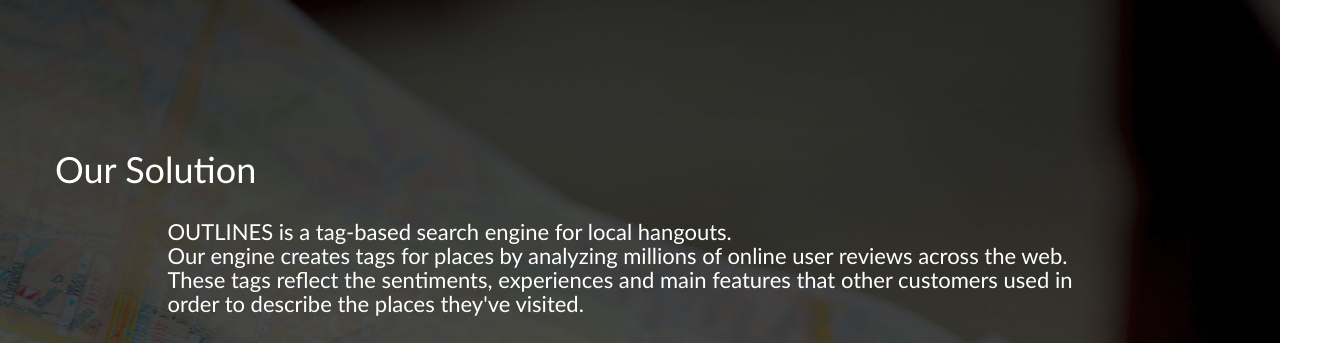
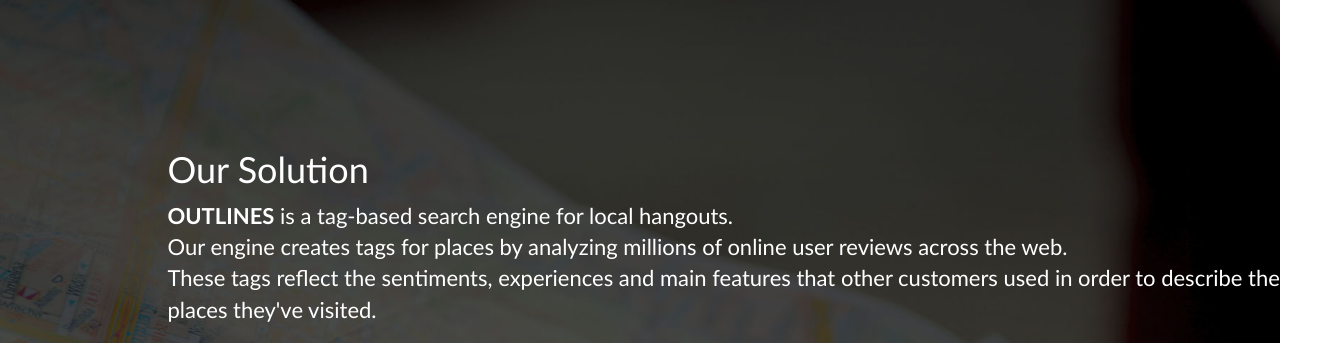
Before and after one commit to nimrodoron/Outlines-Landing-Page, a plain HTML site: page index.html in a window 1280 px wide. Shown: the part 1820-2163 px from the top of the page, 1323 px wide, since content can reach past the window. Drawn offline with nearby package versions, Linux system fonts and the light colour scheme.

Commit message:
fix identation

```diff
--- a/index.html
+++ b/index.html
@@ -125,12 +125,14 @@
         <div class="content-section-b section-container">
             <div class="container">
                 <div class="row">
-                    <h1>Our Solution</h1>
+                    <div class="col-md-12 col-xs-offset-1 col-xs-10">
+                        <h1>Our Solution</h1>
+                    </div>
                 </div>
                 <div class="row">
-                    <div class="col-md-offset-1 col-md-10">
-                        <h3 class="solution-paragraph-container">OUTLINES is a tag-based search engine for local hangouts.<br>Our engine creates tags for places by analyzing millions of online user reviews across the web. <br>
-                            These tags reflect the sentiments, experiences and main features that other customers used in order to describe the places they've visited.</h3>
+                    <div class="col-md-12 col-xs-offset-1 col-xs-10">
+                        <p class="solution-paragraph-container"><b>OUTLINES</b> is a tag-based search engine for local hangouts.<br>Our engine creates tags for places by analyzing millions of online user reviews across the web. <br>
+                            These tags reflect the sentiments, experiences and main features that other customers used in order to describe the places they've visited.</p>
                     </div>
                 </div>
                 <div class="row">
```
